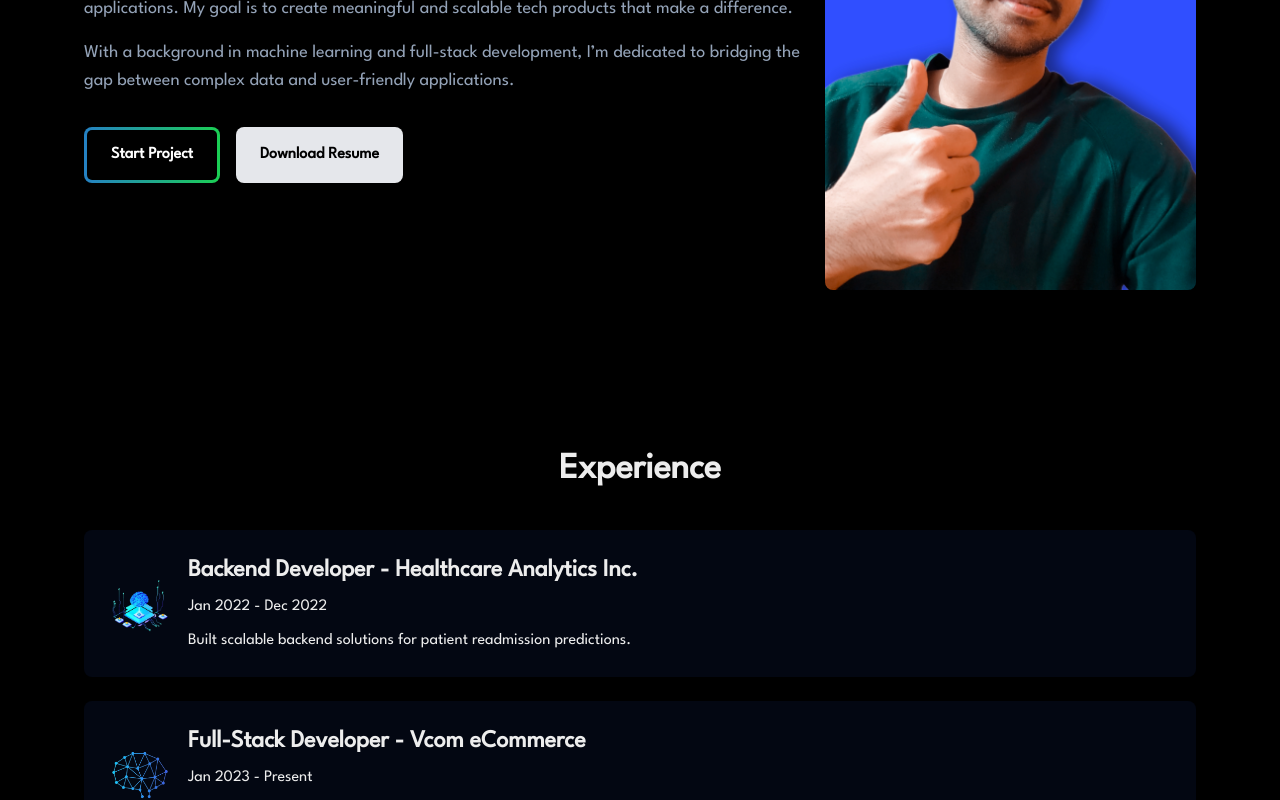
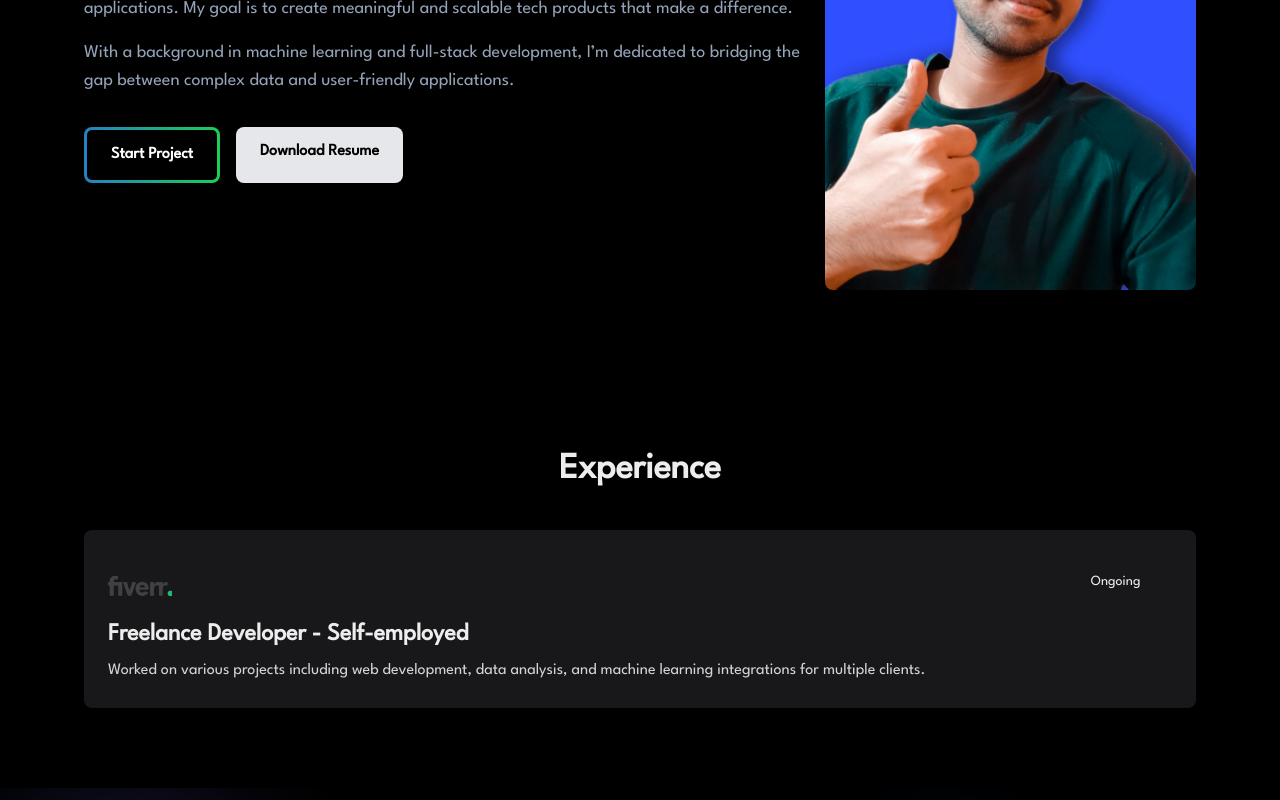
Before and after one commit to githubLINGESH/portfolio, a Next.js app: page / in a window 1280 px wide. Shown: the part 1160-1960 px from the top of the page. Built offline with nearby package versions, Linux system fonts and the light colour scheme.

Commit message:
updated coloring

```diff
--- a/components/About.js
+++ b/components/About.js
@@ -11,7 +11,7 @@ const About = () => (
     <div className="max-w-6xl mx-auto px-5 flex flex-col lg:flex-row items-center">
       {/* Left Column - Content */}
       <div className="w-full lg:w-2/3 text-center lg:text-left">
-      <h2 className="text-5xl font-bold mb-4">About Me</h2>
+        <h2 className="text-5xl font-bold mb-4">About Me</h2>
         <p className="mt-4 text-lg font-thin text-slate-400">
           I am a passionate developer with expertise in building AI-driven solutions
           and modern web applications. My goal is to create meaningful and scalable
@@ -24,8 +24,12 @@ const About = () => (
 
         {/* Buttons */}
         <div className="mt-8 flex justify-center lg:justify-start space-x-4">
-          <button
-            className="relative px-6 py-3 font-bold text-white rounded-lg bg-black"
+          {/* Start Project Button */}
+          <a
+            href="https://www.fiverr.com/s/e6YjBNj"  // Target URL
+            target="_blank"  // Opens in a new tab
+            rel="noopener noreferrer"  // Security best practice
+            className="relative px-6 py-3 font-bold text-white rounded-lg"
             style={{
               background: "black", // button inner background
               border: "3px solid transparent",
@@ -34,26 +38,32 @@ const About = () => (
               backgroundOrigin: "border-box",
               backgroundClip: "padding-box, border-box",
               display: "inline-block",
-              transition: "all 0.3s ease"
+              transition: "all 0.3s ease",
+              textDecoration: "none"  // Remove underline
             }}
           >
             Start Project
-          </button>
-          <button
-            className="px-6 py-3 bg-gray-200 text-black font-bold rounded-lg  transition"
+          </a>
+
+          {/* Download Resume Button */}
+          <a
+            href="/path/to/resume.pdf"
+            download="Lingesh_Resume.pdf"  // File name for download
+            className="px-6 py-3 bg-gray-200 text-black font-bold rounded-lg transition"
+            style={{ textDecoration: "none" }}  // Remove underline
           >
             Download Resume
-          </button>
+          </a>
         </div>
       </div>
 
       {/* Right Column - Profile Image */}
-      <div className="w-full lg:w-1/3 mb-8 lg:mb-0 flex justify-center">
+      <div className="w-full lg:w-1/3 mb-8 lg:mb-0 flex items-center justify-center">
         <img
-            src="/profileimg.jpg"
-            alt="Profile"
-            className="rounded-lg shadow-lg object-cover w-60 h-60 lg:w-full lg:h-auto"
-          />
+          src="/profileimg.jpg"
+          alt="Profile"
+          className="rounded-lg shadow-lg object-cover w-60 h-60 lg:w-full lg:h-auto"
+        />
       </div>
     </div>
   </section>
--- a/components/Experience.js
+++ b/components/Experience.js
@@ -1,69 +1,96 @@
 import React, { useState } from 'react';
+import { motion } from 'framer-motion';
 
 const experiences = [
   {
-    role: 'Backend Developer',
-    company: 'Healthcare Analytics Inc.',
-    duration: 'Jan 2022 - Dec 2022',
-    description: 'Built scalable backend solutions for patient readmission predictions.',
-    image: 'ai.png',
+    role: 'Freelance Developer',
+    company: 'Self-employed',
+    duration: 'Ongoing',
+    description: 'Worked on various projects including web development, data analysis, and machine learning integrations for multiple clients.',
+    image: '/freelance.png',
   },
-  {
-    role: 'Full-Stack Developer',
-    company: 'Vcom eCommerce',
-    duration: 'Jan 2023 - Present',
-    description: 'Developed language-based product recommendation engine for an AI-driven eCommerce platform.',
-    image: 'dl.png',
-  }
+  // Add more experience items if needed
 ];
 
+// Function to generate random gradient colors
+const generateRandomGradient = () => {
+  const colors = [
+    'from-green-400 to-blue-500',
+    'from-purple-500 to-pink-500',
+    'from-red-500 to-yellow-500',
+    'from-indigo-500 to-purple-500',
+    'from-teal-400 to-cyan-500',
+  ];
+  return colors[Math.floor(Math.random() * colors.length)];
+};
+
 const Experience = () => {
-  // State to track which card is clicked
   const [clickedIndex, setClickedIndex] = useState(null);
+  const [randomGradient, setRandomGradient] = useState('');
+
+  // Handle click with random gradient
+  const handleClick = (index) => {
+    setRandomGradient(generateRandomGradient());
+    setClickedIndex(index);
+
+    // Revert back to normal after 500ms
+    setTimeout(() => setClickedIndex(null), 500);
+  };
 
   return (
     <section
-      id="experience"
       className="py-20"
-      style={{
-        background: "var(--bg-main)",
-        fontFamily: "League Spartan",
-        color: "var(--text-main)"
-      }}
+      style={{ background: "var(--bg-main)", fontFamily: "League Spartan", color: "var(--text-main)" }}
     >
       <div className="max-w-6xl mx-auto px-5">
         <h2 className="text-4xl font-bold text-center mb-10">Experience</h2>
-        <div className="space-y-6">
+
+        {/* Experience Cards with hover, click, and shake effects */}
+        <motion.div
+          className="space-y-6"
+          onMouseMove={(e) => e.currentTarget.classList.add("shake")} // Add shake effect on mouse move
+          onMouseLeave={(e) => e.currentTarget.classList.remove("shake")} // Remove shake on mouse leave
+        >
           {experiences.map((exp, index) => (
-            <div key={index} className="group relative">
-              {/* Animated border container */}
-              <div className="absolute -inset-1 bg-gradient-to-r from-green-400 via-blue-500 to-purple-600 rounded-lg blur opacity-0 group-hover:opacity-100 transition duration-1000 group-hover:duration-200 animate-gradient-xy" />
-
-              {/* Main content container */}
-              <div
-                onClick={() => setClickedIndex(index)}
-                className={`relative flex items-center gap-4 p-6 bg-gray-950 rounded-lg cursor-pointer transform transition duration-300 group-hover:translate-y-1 ${
-                  clickedIndex === index ? 'bg-gradient-to-r from-green-500 to-blue-600' : ''
-                }`}
-              >
-                {/* Small Image */}
+            <motion.div
+              key={index}
+              onClick={() => handleClick(index)}
+              className={`relative p-6 bg-zinc-900 rounded-lg cursor-pointer transform transition duration-300 group ${
+                clickedIndex === index ? `bg-gradient-to-r ${randomGradient}` : 'hover:bg-gradient-to-r hover:from-blue-500 hover:to-green-500'
+              }`}
+              whileHover={{ scale: 1.05 }}
+              animate={{ rotate: clickedIndex === index ? 5 : 0 }}
+              transition={{ type: "spring", stiffness: 300, damping: 20 }}
+            >
+              <div className="flex items-center">
                 <img
                   src={exp.image}
                   alt={`${exp.role} at ${exp.company}`}
-                  className="w-16 h-16 rounded-xl object-cover"
-                />
+                  className="w-16 h-16 rounded-xl object-contain"
+                  />
+                  <p className="absolute right-[5%] text-sm text-white-400 mb-2 ">{exp.duration}</p>
+              </div>
+              <h3 className="text-2xl font-semibold mb-2">{exp.role} - {exp.company}</h3>
+              <p className="text-gray-300">{exp.description}</p>
+            </motion.div>
+          ))}
+        </motion.div>
+      </div>
 
-                {/* Text Content */}
-                <div>
-                  <h3 className="text-2xl font-semibold">{exp.role} - {exp.company}</h3>
-                  <p className="mt-2">{exp.duration}</p>
-                  <p className="mt-2">{exp.description}</p>
-                </div>
-              </div>
-            </div>
-          ))}
-        </div>
-      </div>
+      {/* Shake effect styling */}
+      <style jsx>{`
+        @keyframes shake {
+          0% { transform: translate(0, 0); }
+          25% { transform: translate(1px, -0.5px); }
+          50% { transform: translate(-1px, 0.5px); }
+          75% { transform: translate(1px, 0.5px); }
+          100% { transform: translate(0, 0); }
+        }
+
+        .shake {
+          animation: shake 0.3s infinite;
+        }
+      `}</style>
     </section>
   );
 };
--- a/components/publishedpaper.js
+++ b/components/publishedpaper.js
@@ -1,39 +1,81 @@
 import { useState } from "react";
+import { motion } from 'framer-motion';
+
+// Function to generate random gradient colors
+const generateRandomGradient = () => {
+  const colors = [
+    'from-green-400 to-blue-500',
+    'from-purple-500 to-pink-500',
+    'from-red-500 to-yellow-500',
+    'from-indigo-500 to-purple-500',
+    'from-teal-400 to-cyan-500',
+  ];
+  return colors[Math.floor(Math.random() * colors.length)];
+};
 
 const publishedProjects = [
-  { name: 'GenE Learning Platform', link: 'https://gene-learning.com', description: 'AI-based e-learning with personalized tutoring.', image: 'ai.png',},
-  { name: 'Construction Web Site', link: 'https://constructeaze-hdsc.onrender.com/', description: 'Comprehensive website for construction services.', image: 'dl.png', }
+  {
+    name: 'GenE Learning Platform',
+    link: 'https://gene-learning.com',
+    description: 'AI-based e-learning with personalized tutoring.',
+    image: 'ai.png'
+  },
+  {
+    name: 'Construction Web Site',
+    link: 'https://constructeaze-hdsc.onrender.com/',
+    description: 'Comprehensive website for construction services.',
+    image: 'dl.png'
+  }
 ];
 
 const PublishedProjects = () => {
   const [clickedIndex, setClickedIndex] = useState(null);
+  const [randomGradient, setRandomGradient] = useState('');
+
+    // Handle click with random gradient
+    const handleClick = (index) => {
+      setRandomGradient(generateRandomGradient());
+      setClickedIndex(index);
+
+      // Revert back to normal after 500ms
+      setTimeout(() => setClickedIndex(null), 500);
+    };
+
 
   return (
-    <section className="py-20 bg-black">
+    <section
+      className="py-20"
+      style={{ background: "var(--bg-main)", fontFamily: "League Spartan", color: "var(--text-main)" }}
+    >
       <div className="max-w-6xl mx-auto px-5">
         <h2 className="text-4xl font-bold text-center mb-10 text-white">Published Papers</h2>
-        <div className="space-y-6">
+        {/* projects papers with hover, click, and shake effects */}
+          <motion.div
+            className="space-y-6"
+            onMouseMove={(e) => e.currentTarget.classList.add("shake")} // Add shake effect on mouse move
+            onMouseLeave={(e) => e.currentTarget.classList.remove("shake")} // Remove shake on mouse leave
+          >
           {publishedProjects.map((project, index) => (
-            <div
-              key={index}
-              className="group relative"
-            >
-              {/* Animated border container */}
-              <div className="absolute -inset-1 bg-gradient-to-r from-green-400 via-blue-500 to-purple-600 rounded-lg blur opacity-0 group-hover:opacity-100 transition duration-1000 group-hover:duration-200 animate-gradient-xy" />
+             <motion.div
+             key={index}
+             onClick={() => handleClick(index)}
+             className={`relative flex items-center p-6 bg-zinc-900 rounded-lg cursor-pointer transform transition duration-300 group ${
+               clickedIndex === index ? `bg-gradient-to-r ${randomGradient}` : 'hover:bg-gradient-to-r hover:from-blue-500 hover:to-green-500'
+             }`}
+             whileHover={{ scale: 1.05 }}
+             animate={{ rotate: clickedIndex === index ? 5 : 0 }}
+             transition={{ type: "spring", stiffness: 300, damping: 20 }}
+           >
 
-              {/* Main content container */}
-              <div
-                onClick={() => setClickedIndex(index)}
-                className={`relative p-6 flex items-center bg-gray-950 rounded-lg cursor-pointer transform transition duration-300 group-hover:translate-y-1 ${
-                  clickedIndex === index ? 'bg-gradient-to-r from-green-500 to-blue-600' : ''
-                }`}
-              >
-                {/* Small Image */}
+                {/* Project Image */}
                 <img
                   src={project.image}
-                  className="w-16 h-16 rounded-xl object-cover"
+                  alt={project.name}
+                  className="w-16 h-16 rounded-xl object-cover mr-4"
                 />
-                <div className="relative z-10">
+
+                {/* Project Details */}
+                <div>
                   <h3 className="text-2xl font-semibold text-white">{project.name}</h3>
                   <p className="mt-2 text-gray-300">{project.description}</p>
                   <a
@@ -46,40 +88,42 @@ const PublishedProjects = () => {
                     View Project
                   </a>
                 </div>
-                </div>
-            </div>
+            </motion.div>
           ))}
-        </div>
+        </motion.div>
       </div>
+
+      {/* Shake effect styling */}
+      <style jsx>{`
+        @keyframes shake {
+          0% { transform: translate(0, 0); }
+          25% { transform: translate(1px, -0.5px); }
+          50% { transform: translate(-1px, 0.5px); }
+          75% { transform: translate(1px, 0.5px); }
+          100% { transform: translate(0, 0); }
+        }
+
+        .shake {
+          animation: shake 0.3s infinite;
+        }
+      `}</style>
     </section>
   );
 };
 
-// Add this to your tailwind.config.js
+// Tailwind Configuration for Gradient Animation
 const tailwindConfig = {
   theme: {
     extend: {
       animation: {
-        'gradient-xy': 'gradient-xy 3s linear infinite',
+        'gradient-xy': 'gradient-xy 3s ease infinite',
       },
       keyframes: {
         'gradient-xy': {
-          '0%, 100%': {
-            'background-size': '400% 400%',
-            'background-position': '0% 0%',
-          },
-          '25%': {
-            'background-size': '400% 400%',
-            'background-position': '100% 0%',
-          },
-          '50%': {
-            'background-size': '400% 400%',
-            'background-position': '100% 100%',
-          },
-          '75%': {
-            'background-size': '400% 400%',
-            'background-position': '0% 100%',
-          },
+          '0%, 100%': { 'background-position': '0% 0%' },
+          '25%': { 'background-position': '100% 0%' },
+          '50%': { 'background-position': '100% 100%' },
+          '75%': { 'background-position': '0% 100%' },
         },
       },
     },
```
Also changed, not shown: public/freelance.png (added).
